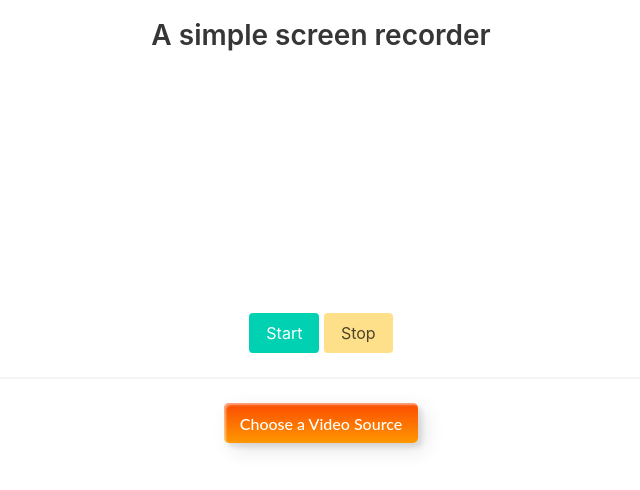
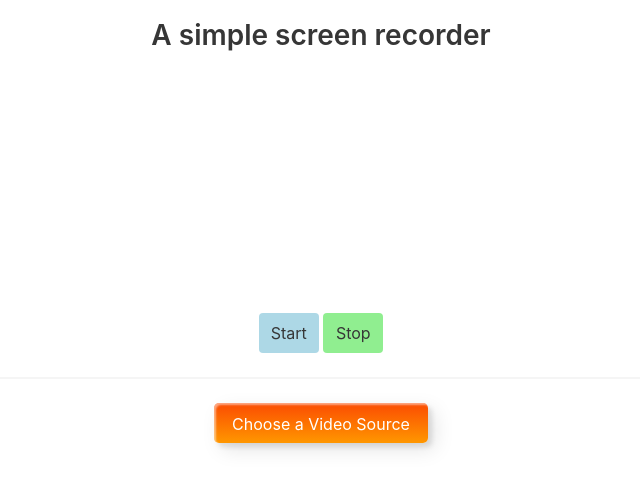
Before and after one commit to JagTheFriend/Screen-recorder, an Electron app: page src/index.html in a window 800 px wide. Shown: the whole page, without its empty margins (79-719 px from the left). Drawn offline with nearby package versions, Linux system fonts and the light colour scheme.

Commit message:
Made the `Start` and the `Stop` button prettier

```diff
--- a/src/index.css
+++ b/src/index.css
@@ -1,5 +1,6 @@
 body {
-    font-family: -apple-system, BlinkMacSystemFont, "Segoe UI", Roboto, Helvetica, Arial, sans-serif;
+    font-family: -apple-system, BlinkMacSystemFont, "Segoe UI", Roboto,
+        Helvetica, Arial, sans-serif;
     margin: 0;
     text-align: center;
     padding-top: 20px;
@@ -16,20 +17,67 @@ video {
     color: #fff;
     border-radius: 5px;
     padding: 10px 25px;
-    font-family: 'Lato', sans-serif;
-    font-weight: 500;
+    /* font-family: "Lato", sans-serif; */
+    /* font-weight: 500; */
     background: transparent;
     cursor: pointer;
     transition: all 0.3s ease;
     position: relative;
     display: inline-block;
-    box-shadow: inset 2px 2px 2px 0px rgba(255, 255, 255, .5), 7px 7px 20px 0px rgba(0, 0, 0, .1), 4px 4px 5px 0px rgba(0, 0, 0, .1);
+    box-shadow: inset 2px 2px 2px 0px rgba(255, 255, 255, 0.5),
+        7px 7px 20px 0px rgba(0, 0, 0, 0.1), 4px 4px 5px 0px rgba(0, 0, 0, 0.1);
     outline: none;
 }
 
-/* 7 */
+.btn-5 {
+    width: 60px;
+    /* height: 40px; */
+    line-height: 42px;
+    padding: 0;
+    border: none;
+    background: lightblue;
+    /* background: linear-gradient(
+        0deg,
+        rgba(255, 27, 0, 1) 0%,
+        rgba(251, 75, 2, 1) 100%
+    ); */
+}
+.btn-5:hover {
+    color: #f0094a;
+    background: transparent;
+    box-shadow: none;
+}
+.btn-5:before,
+.btn-5:after {
+    content: "";
+    position: absolute;
+    top: 0;
+    right: 0;
+    height: 2px;
+    width: 0;
+    background: #f0094a;
+    box-shadow: -1px -1px 5px 0px #fff, 7px 7px 20px 0px #0003,
+        4px 4px 5px 0px #0002;
+    transition: 400ms ease all;
+}
+.btn-5:after {
+    right: inherit;
+    top: inherit;
+    left: 0;
+    bottom: 0;
+}
+.btn-5:hover:before,
+.btn-5:hover:after {
+    width: 100%;
+    transition: 0.3s ease all;
+}
+
 .btn-7 {
-    background: linear-gradient(0deg, rgba(255, 151, 0, 1) 0%, rgba(251, 75, 2, 1) 100%);
+    background: linear-gradient(
+        0deg,
+        rgba(255, 151, 0, 1) 0%,
+        rgba(251, 75, 2, 1) 100%
+    );
     line-height: 42px;
     padding: 0;
     border: none;
@@ -48,7 +96,9 @@ video {
     right: 0;
     bottom: 0;
     background: rgba(251, 75, 2, 1);
-    box-shadow: -7px -7px 20px 0px rgba(255, 255, 255, .9), -4px -4px 5px 0px rgba(255, 255, 255, .9), 7px 7px 20px 0px rgba(0, 0, 0, .2), 4px 4px 5px 0px rgba(0, 0, 0, .3);
+    box-shadow: -7px -7px 20px 0px rgba(255, 255, 255, 0.9),
+        -4px -4px 5px 0px rgba(255, 255, 255, 0.9),
+        7px 7px 20px 0px rgba(0, 0, 0, 0.2), 4px 4px 5px 0px rgba(0, 0, 0, 0.3);
     transition: all 0.3s ease;
 }
 .btn-7:before {
@@ -76,7 +126,9 @@ video {
     left: 0;
     top: 0;
     background: rgba(251, 75, 2, 1);
-    box-shadow: -7px -7px 20px 0px rgba(255, 255, 255, .9), -4px -4px 5px 0px rgba(255, 255, 255, .9), 7px 7px 20px 0px rgba(0, 0, 0, .2), 4px 4px 5px 0px rgba(0, 0, 0, .3);
+    box-shadow: -7px -7px 20px 0px rgba(255, 255, 255, 0.9),
+        -4px -4px 5px 0px rgba(255, 255, 255, 0.9),
+        7px 7px 20px 0px rgba(0, 0, 0, 0.2), 4px 4px 5px 0px rgba(0, 0, 0, 0.3);
     transition: all 0.3s ease;
 }
 .btn-7 span:before {
@@ -93,3 +145,34 @@ video {
 .btn-7 span:hover:after {
     width: 100%;
 }
+
+.btn-15 {
+    background: lightgreen;
+    border: none;
+    z-index: 1;
+    width: 60px;
+}
+.btn-15:after {
+    position: absolute;
+    content: "";
+    width: 0;
+    height: 100%;
+    top: 0;
+    right: 0;
+    z-index: -1;
+    background-color: #663dff;
+    border-radius: 5px;
+    box-shadow: inset 2px 2px 2px 0px rgba(255, 255, 255, 0.5),
+        7px 7px 20px 0px rgba(0, 0, 0, 0.1), 4px 4px 5px 0px rgba(0, 0, 0, 0.1);
+    transition: all 0.3s ease;
+}
+.btn-15:hover {
+    color: #fff;
+}
+.btn-15:hover:after {
+    left: 0;
+    width: 100%;
+}
+.btn-15:active {
+    top: 2px;
+}
--- a/src/index.html
+++ b/src/index.html
@@ -14,10 +14,10 @@
     <video></video>
     <br>
     <!-- The start recording button -->
-    <button id="startBtn" class="button is-primary">Start</button>
+    <button id="startBtn" class="button custom-button btn-5">Start</button>
 
     <!-- The stop recording button -->
-    <button id="stopBtn" class="button is-warning">Stop</button>
+    <button id="stopBtn" class="button custom-button btn-15">Stop</button>
 
     <hr />
     <!-- Allows the user to select a video source -->
```
